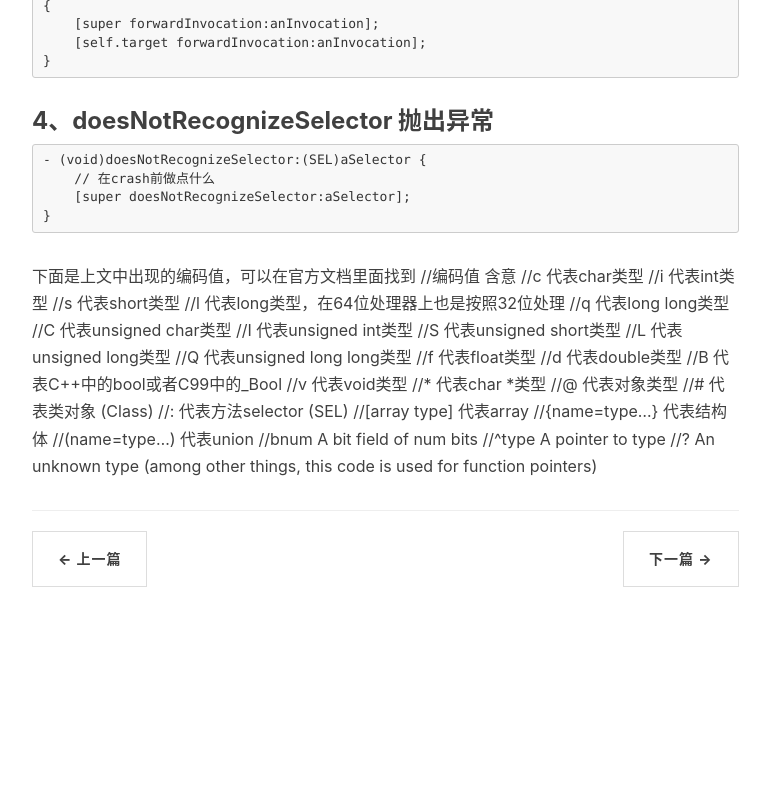
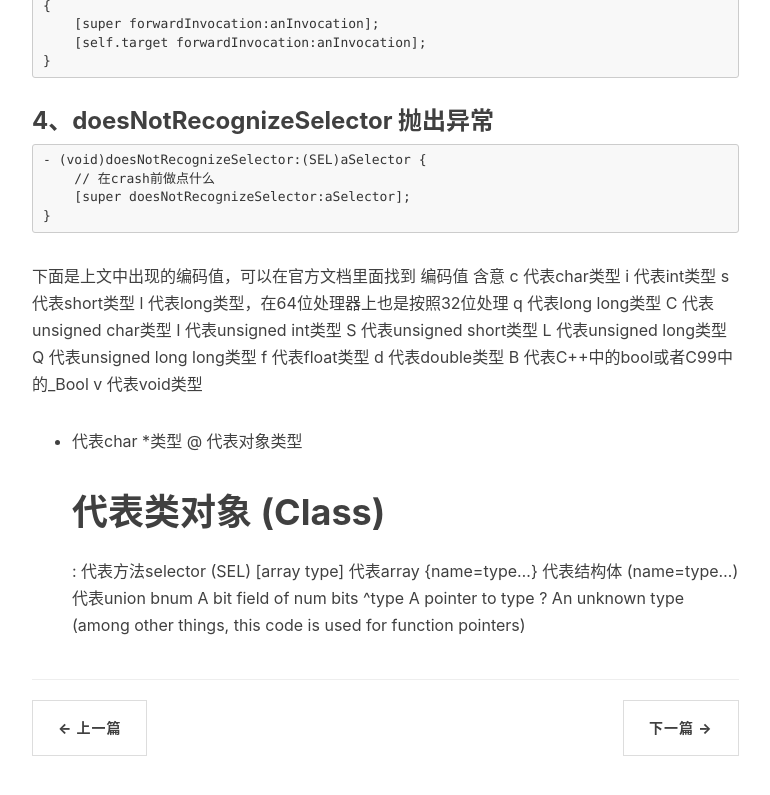
Before and after one commit to xttxqjfg/xttxqjfg.github.io, a Jekyll site: the page built from _posts/201801/2018-01-15-消息转发经历了什么.markdown, in a window 1280 px wide and 900 px high, scrolled down 2429 px. Shown: the top 795 px of the window, without its empty margins (233-1003 px from the left). Built offline with Jekyll 4.4.1, drawn with Linux system fonts in a browser that asks for light colours; nearby versions of some CDN libraries; comment, search, counter and statistics services are not loaded; before the commit the page ends 3160 px from its top, so only the background shows below that.

Commit message:
no message

````diff
--- a/_posts/201801/2018-01-15-消息转发经历了什么.markdown
+++ b/_posts/201801/2018-01-15-消息转发经历了什么.markdown
@@ -103,28 +103,28 @@ id newMethod(id self, SEL _cmd)
 ```
 
 下面是上文中出现的编码值，可以在官方文档里面找到
-//编码值     含意
-//c     代表char类型
-//i     代表int类型
-//s     代表short类型
-//l     代表long类型，在64位处理器上也是按照32位处理
-//q     代表long long类型
-//C     代表unsigned char类型
-//I     代表unsigned int类型
-//S     代表unsigned short类型
-//L     代表unsigned long类型
-//Q     代表unsigned long long类型
-//f     代表float类型
-//d     代表double类型
-//B     代表C++中的bool或者C99中的_Bool
-//v     代表void类型
-//*     代表char *类型
-//@     代表对象类型
-//#     代表类对象 (Class)
-//:     代表方法selector (SEL)
-//[array type]     代表array
-//{name=type…}     代表结构体
-//(name=type…)     代表union
-//bnum     A bit field of num bits
-//^type     A pointer to type
-//?     An unknown type (among other things, this code is used for function pointers)
+编码值     含意
+c     代表char类型
+i     代表int类型
+s     代表short类型
+l     代表long类型，在64位处理器上也是按照32位处理
+q     代表long long类型
+C     代表unsigned char类型
+I     代表unsigned int类型
+S     代表unsigned short类型
+L     代表unsigned long类型
+Q     代表unsigned long long类型
+f     代表float类型
+d     代表double类型
+B     代表C++中的bool或者C99中的_Bool
+v     代表void类型
+*     代表char *类型
+@     代表对象类型
+#     代表类对象 (Class)
+:     代表方法selector (SEL)
+[array type]     代表array
+{name=type…}     代表结构体
+(name=type…)     代表union
+bnum     A bit field of num bits
+^type     A pointer to type
+?     An unknown type (among other things, this code is used for function pointers)
````
